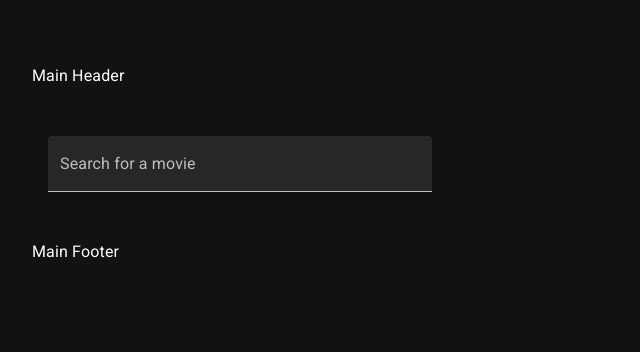
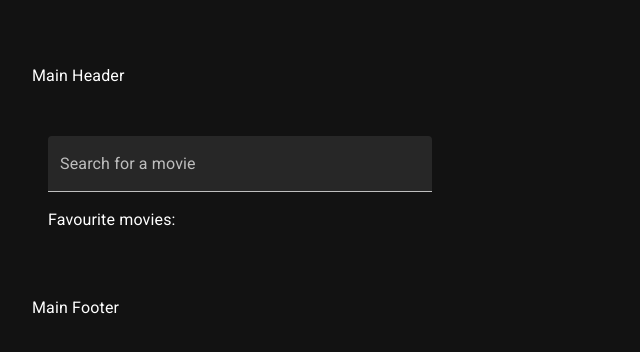
Before and after one commit to marc3lsk/cr-movies, a React (Vite) app: page / in a window 1280 px wide. Shown: the top 352 px of the page, without its empty margins (0-640 px from the left). Built offline with nearby package versions, Linux system fonts and the light colour scheme.

Commit message:
zustand favourite-movies-store

```diff
--- a/package.json
+++ b/package.json
@@ -18,10 +18,12 @@
     "@mui/icons-material": "^5.15.15",
     "@mui/material": "^5.15.15",
     "@tanstack/react-query": "^5.32.0",
+    "clsx": "^2.1.1",
     "react": "^18.2.0",
     "react-dom": "^18.2.0",
     "react-router-dom": "^6.23.0",
-    "use-debounce": "^10.0.0"
+    "use-debounce": "^10.0.0",
+    "zustand": "^4.5.2"
   },
   "devDependencies": {
     "@types/react": "^18.2.66",
--- /dev/null
+++ b/src/features/movies/models/search-results-movie-list-item.ts
@@ -0,0 +1,7 @@
+export type SearchResultsMovieListItem = {
+  Title: string;
+  Year: string;
+  imdbID: string;
+  Type: string;
+  Poster: string;
+};
--- a/src/pages/movies/search.tsx
+++ b/src/features/movies/pages/search.tsx
@@ -3,6 +3,9 @@ import { useState, useMemo, useEffect } from "react";
 import { useDebouncedCallback } from "use-debounce";
 import { Link, useLocation, useSearchParams } from "react-router-dom";
 import { Pagination, PaginationItem, TextField } from "@mui/material";
+import { clsx } from "clsx/lite";
+import useFavouriteMoviesStore from "../stores/favourite-movies-store";
+import { SearchResultsMovieListItem } from "../models/search-results-movie-list-item";
 
 const searchMovies = async ({ query = "", page = 1 }) => {
   const response = await fetch(
@@ -11,20 +14,14 @@ const searchMovies = async ({ query = "", page = 1 }) => {
   return response.json();
 };
 
-type MovieData = {
-  Title: string;
-  Year: string;
-  imdbID: string;
-  Type: string;
-  Poster: string;
-};
-
 type SearchResults = {
-  Search: MovieData[];
+  Search: SearchResultsMovieListItem[];
   totalResults: string;
 };
 
 export default function Search() {
+  const favouriteMoviesStore = useFavouriteMoviesStore();
+
   const [, setSearchParams] = useSearchParams();
   const location = useLocation();
 
@@ -53,7 +50,7 @@ export default function Search() {
   }, [isMore, currentPage]);
 
   const [movieCache, setMovieCache] = useState(
-    {} as { [index: number]: MovieData[] },
+    {} as { [index: number]: SearchResultsMovieListItem[] },
   );
 
   const [totalResults, setTotalResults] = useState(-1);
@@ -128,13 +125,22 @@ export default function Search() {
       {showResults && (
         <>
           <ul className="mt-8 mb-4">
-            {new Array(currentPage)
-              .fill(0)
-              .flatMap((_, page) =>
-                movieCache[page + 1]?.map((movie: MovieData) => (
-                  <li key={movie.imdbID}>{movie.Title}</li>
-                )),
-              )}
+            {new Array(currentPage).fill(0).flatMap((_, page) =>
+              movieCache[page + 1]?.map((movie: SearchResultsMovieListItem) => (
+                <li
+                  key={movie.imdbID}
+                  onClick={() =>
+                    favouriteMoviesStore.addFavouriteMovie(movie.imdbID)
+                  }
+                  className={clsx(
+                    favouriteMoviesStore.favouriteMovies.indexOf(movie.imdbID) >
+                      -1 && "font-bold",
+                  )}
+                >
+                  {movie.Title}
+                </li>
+              )),
+            )}
           </ul>
 
           {isLoading && <div>Loading...</div>}
@@ -156,11 +162,7 @@ export default function Search() {
               <PaginationItem
                 component={Link}
                 to={{
-                  search:
-                    `?query=${query}&page=${item.page}` +
-                    (item.type == "next" || (item.type == "previous" && isMore)
-                      ? "&more"
-                      : ""),
+                  search: `?query=${query}&page=${item.page}`,
                 }}
                 {...item}
               />
@@ -168,6 +170,10 @@ export default function Search() {
           />
         </>
       )}
+
+      <h1 className="my-4">
+        Favourite movies: {favouriteMoviesStore.favouriteMovies.join(", ")}
+      </h1>
     </div>
   );
 }
--- /dev/null
+++ b/src/features/movies/stores/favourite-movies-store.ts
@@ -0,0 +1,27 @@
+import { create } from "zustand";
+import { persist } from "zustand/middleware";
+
+type FavouriteMoviesStoreState = {
+  favouriteMovies: Array<string>;
+  addFavouriteMovie: (id: string) => void;
+  removeFavouriteMovie: (id: string) => void;
+};
+
+const useFavouriteMoviesStore = create<FavouriteMoviesStoreState>()(
+  persist(
+    (set) => ({
+      favouriteMovies: [] as Array<string>,
+      addFavouriteMovie: (id: string) =>
+        set((state) => ({ favouriteMovies: [...state.favouriteMovies, id] })),
+      removeFavouriteMovie: (id: string) =>
+        set((state) => ({
+          favouriteMovies: state.favouriteMovies.filter(
+            (movieId) => movieId !== id,
+          ),
+        })),
+    }),
+    { name: "favourite-movies" },
+  ),
+);
+
+export default useFavouriteMoviesStore;
--- a/src/main.tsx
+++ b/src/main.tsx
@@ -15,7 +15,7 @@ import "@fontsource/roboto/400.css";
 import "@fontsource/roboto/500.css";
 import "@fontsource/roboto/700.css";
 
-const SearchMovies = lazy(() => import("./pages/movies/search.tsx"));
+const SearchMovies = lazy(() => import("./features/movies/pages/search.tsx"));
 
 const router = createBrowserRouter([
   {
```
Also changed, not shown: 1 other file (tests, documents, lock files or other folders).
